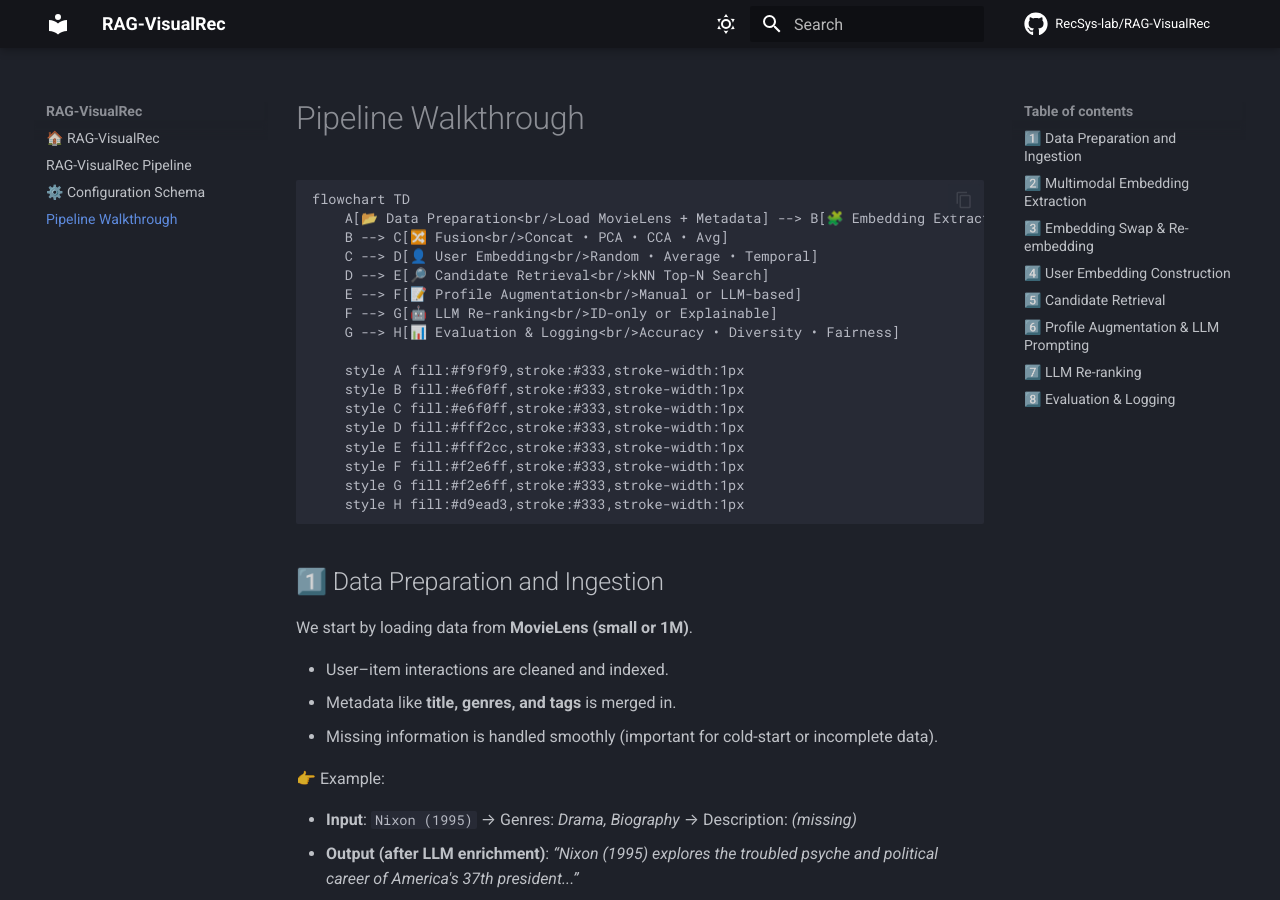
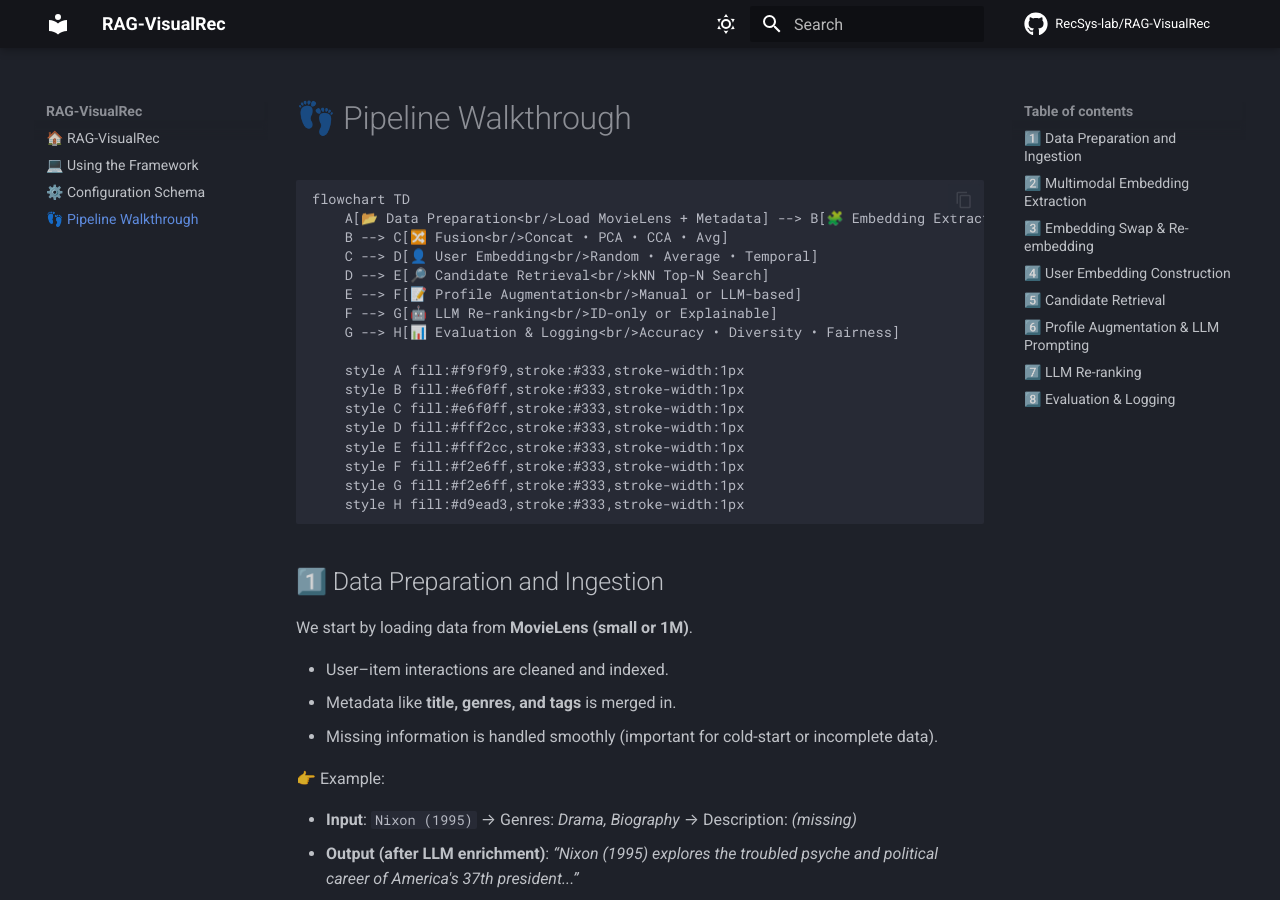
Before and after one commit to RecSys-lab/RAG-VisualRec, an MkDocs documentation site: the page built from docs/pipeline.md, in a window 1280 px wide and 900 px high. Built offline with MkDocs 1.6.1 and Material for MkDocs 9.7.7, drawn with Linux system fonts in a browser that asks for light colours; comment, search, counter and statistics services are not loaded.

Commit message:
[doc] - improve the docs

````diff
--- a/docs/codes.md
+++ b/docs/codes.md
@@ -1,9 +1,9 @@
-# RAG-VisualRec Pipeline
+# 💻 Using the Framework
 
 Here you can find **Google Colab** notebooks related to RAG-VisualRec in the below:
 
 ## 🚀 Pipeline
-- [RAG-VisualRec Pipeline](https://github.com/RecSys-lab/RAG-VisualRec/blob/main/codes/RAG_VisualRec.ipynb)
+- [RAG-VisualRec](https://github.com/RecSys-lab/RAG-VisualRec/blob/main/codes/RAG_VisualRec.ipynb)
 
 ## 📊 Evaluation and Visualization
 - [Bar Chart - Ablation Study](https://github.com/RecSys-lab/RAG-VisualRec/blob/main/codes/bar_chart_evaluation.ipynb)
--- a/docs/pipeline.md
+++ b/docs/pipeline.md
@@ -1,4 +1,4 @@
-# Pipeline Walkthrough
+# 👣 Pipeline Walkthrough
 
 ```mermaid
 flowchart TD
````
Also changed, not shown: codes/README.md (+1 -1 lines).
